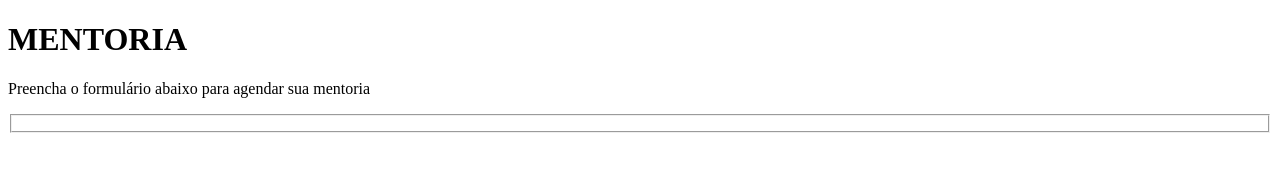
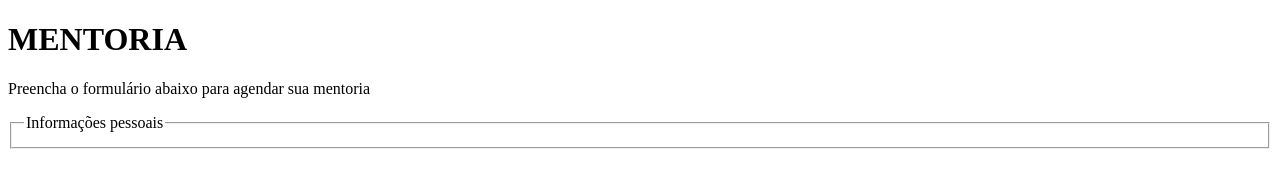
Before and after one commit to anacirqueira/Desafio_recriando_formulario, a plain HTML site: page index.html in a window 1280 px wide. Drawn offline with Linux system fonts and the light colour scheme.

Commit message:
First commit

```diff
--- a/index.html
+++ b/index.html
@@ -16,7 +16,7 @@
 
     <form>
       <fieldset>
-
+        <legend>Informações pessoais</legend>
       </fieldset>
     </form>
 
```
